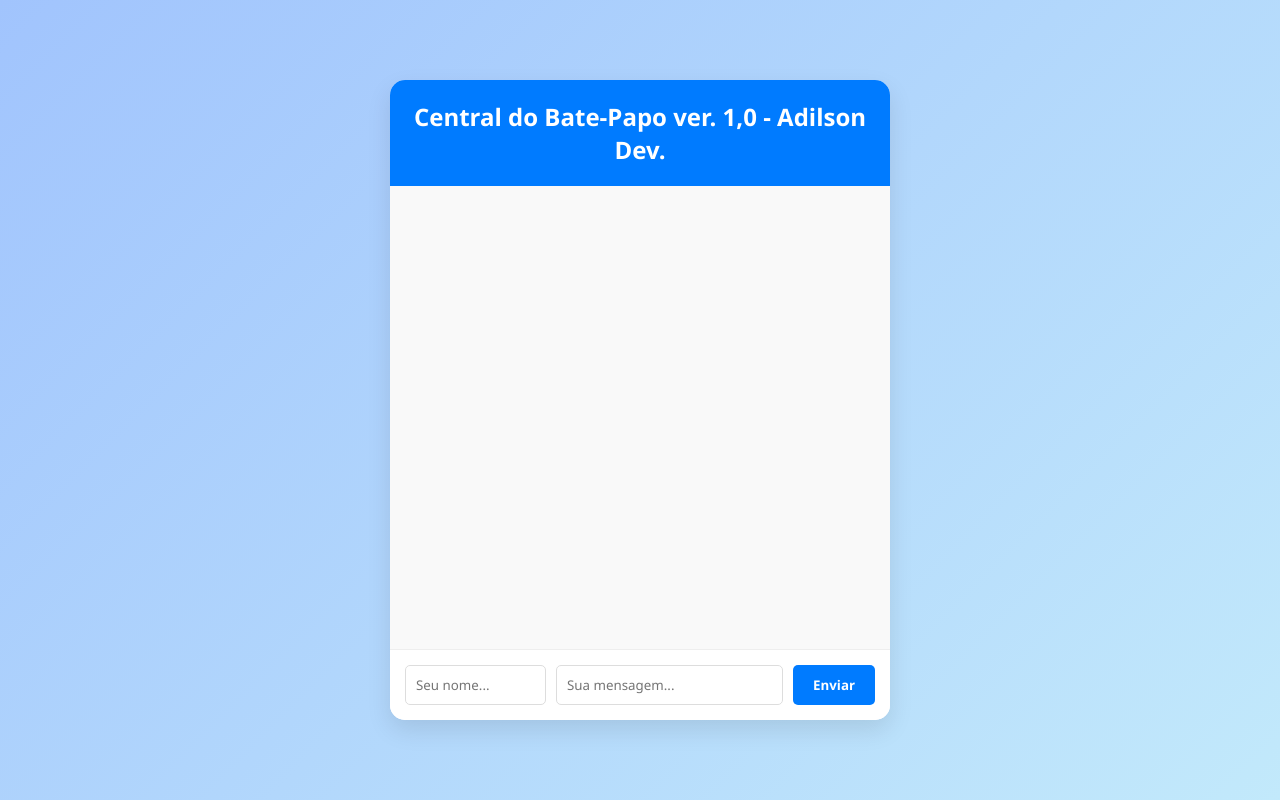
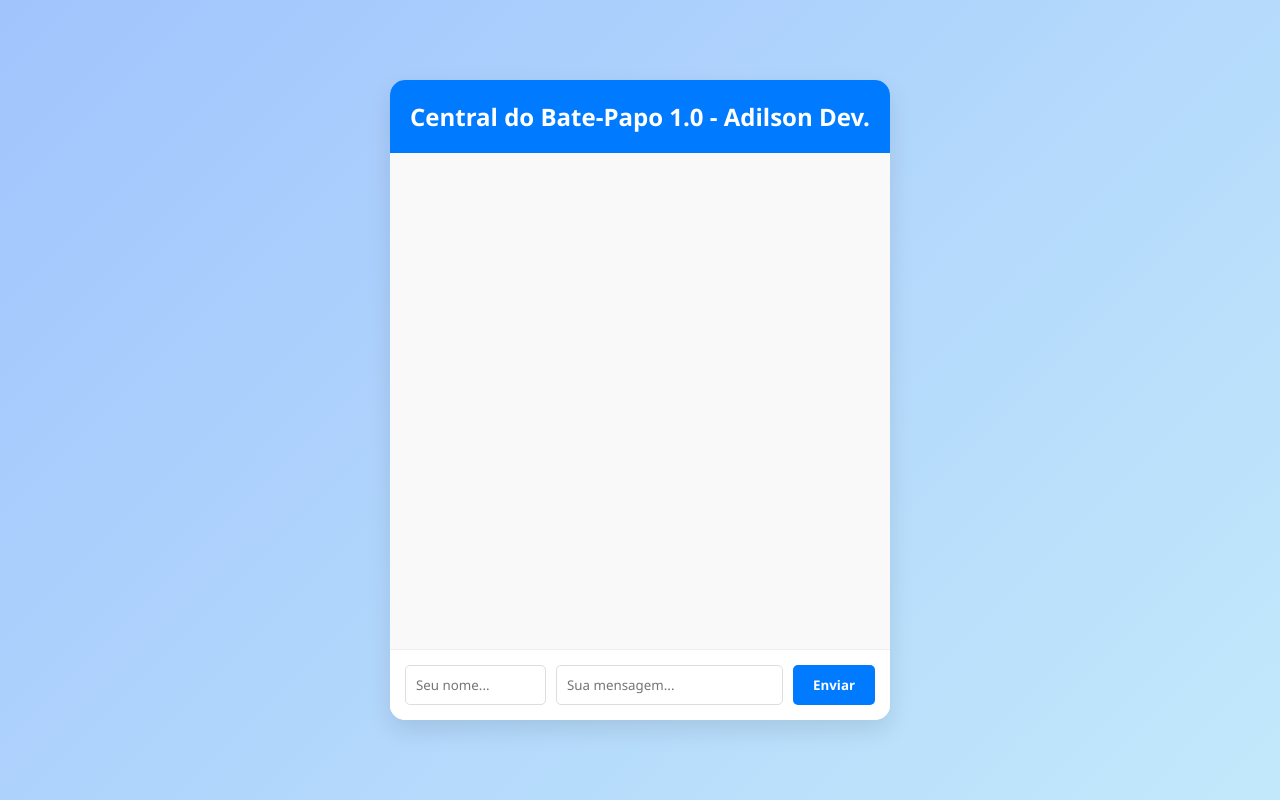
Before and after one commit to adilson-fox/chat-frontend, a website: page index.html in a window 1280 px wide. Drawn offline with nearby package versions, Linux system fonts and the light colour scheme; no server answers.

Commit message:
Fix version formatting in header

```diff
--- a/index.html
+++ b/index.html
@@ -9,7 +9,7 @@
 <body>
 
     <div class="chat-container">
-        <h1>Central do Bate-Papo ver. 1,0 - Adilson Dev.  </h1>
+        <h1>Central do Bate-Papo 1.0 - Adilson Dev.  </h1>
 
         <div id="messages-display" class="messages-display"></div>
 
```
